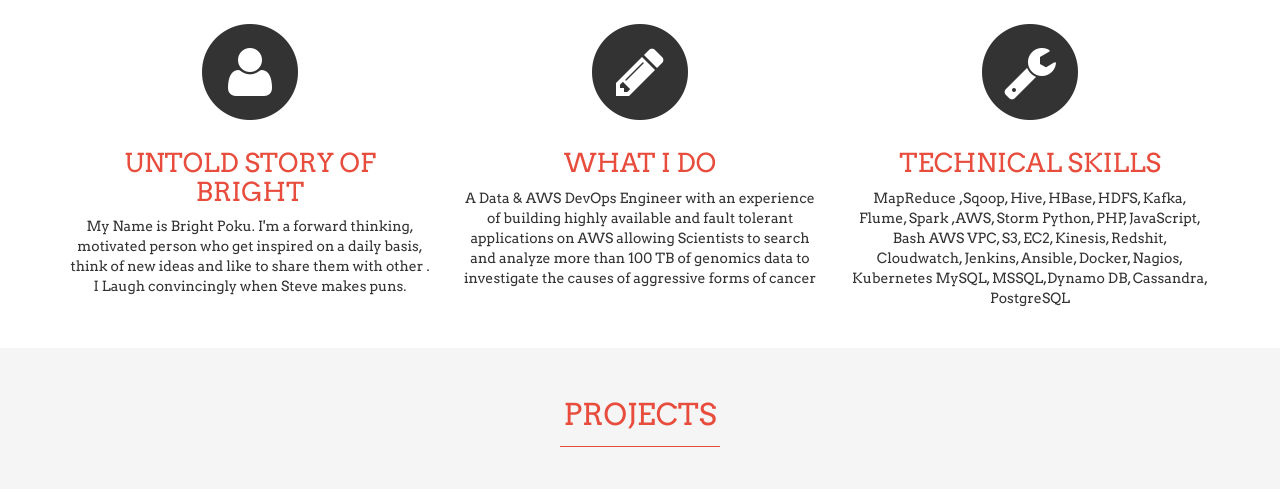
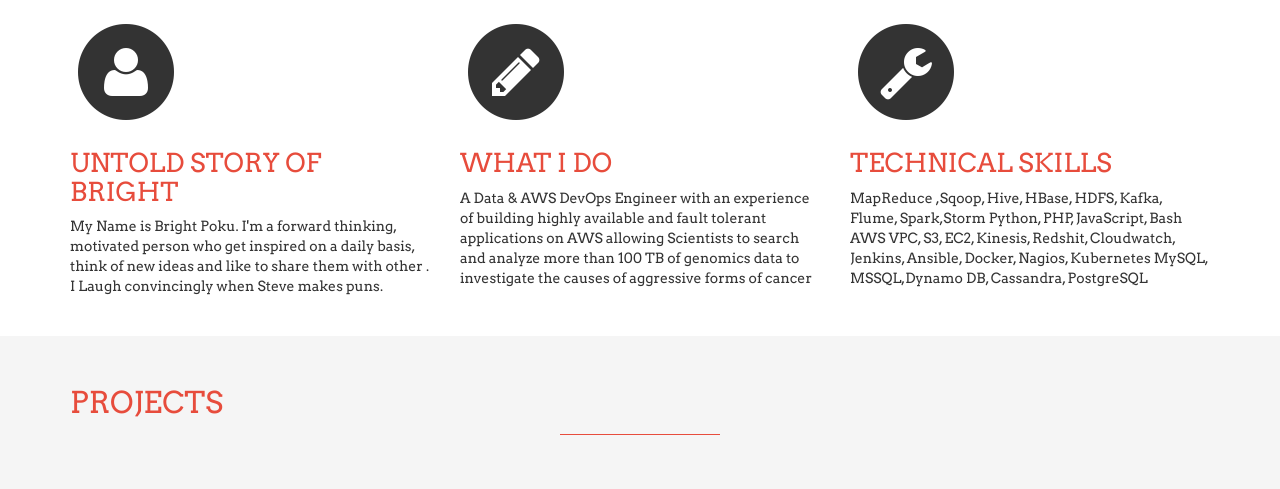
Before and after one commit to brightap/bright, a plain HTML site: page index.html in a window 1280 px wide. Shown: the part 740-1229 px from the top of the page. Drawn offline with nearby package versions, Linux system fonts and the light colour scheme.

Commit message:
index changes

```diff
--- a/css/custom.css
+++ b/css/custom.css
@@ -124,7 +124,7 @@ footer {
 }
 
 .homepage {
-	text-align: center;
+	text-align: left;
 	padding-bottom: 30px;
 	padding-top: 30px;
 }
--- a/index.html
+++ b/index.html
@@ -114,7 +114,7 @@
               <i class="fa fa-wrench fa-stack-1x fa-inverse"></i>
             </span>
             <h3>TECHNICAL SKILLS</h3>
-            <p>MapReduce ,Sqoop, Hive, HBase, HDFS, Kafka, Flume, Spark ,AWS, Storm
+            <p>MapReduce ,Sqoop, Hive, HBase, HDFS, Kafka, Flume, Spark,Storm
 			   Python, PHP, JavaScript, Bash
 			  AWS VPC, S3, EC2, Kinesis, Redshit, Cloudwatch, Jenkins, Ansible, Docker, Nagios, Kubernetes
 			  MySQL, MSSQL,Dynamo DB, Cassandra, PostgreSQL</p>
```
